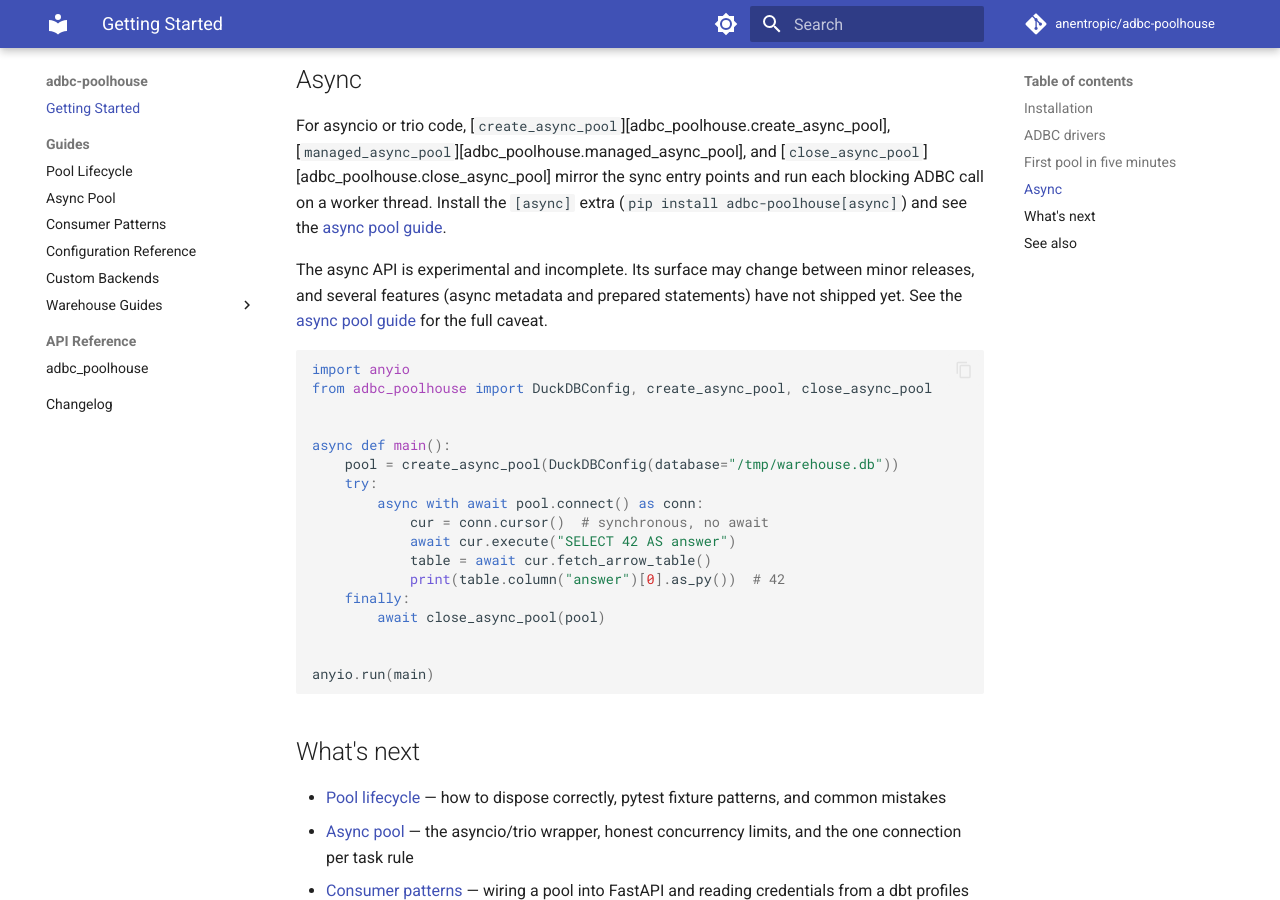
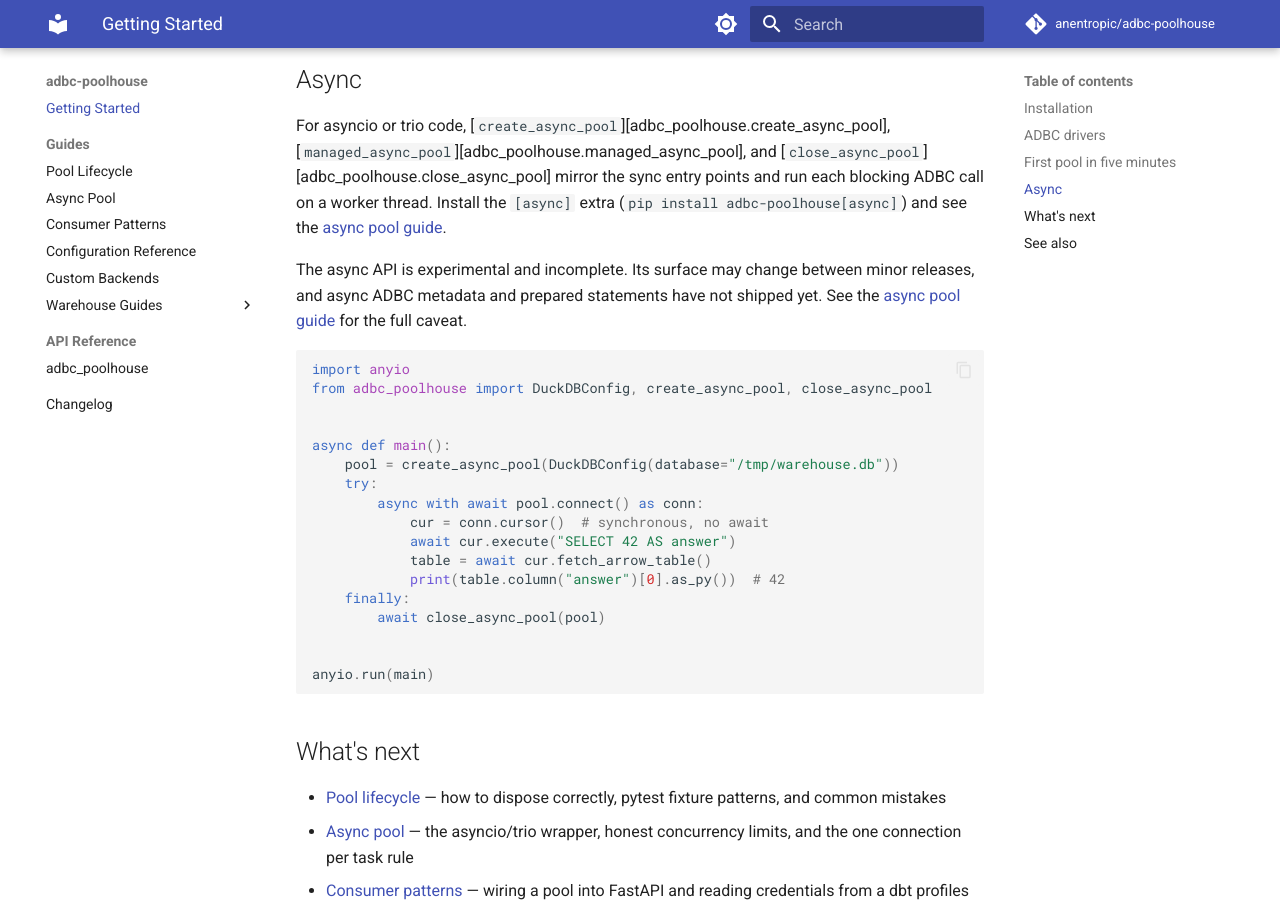
Before and after one commit to anentropic/adbc-poolhouse, an MkDocs documentation site: the page built from docs/src/index.md, in a window 1280 px wide and 900 px high, scrolled down 2163 px. Built offline with MkDocs 1.6.1 and Material for MkDocs 9.7.7, drawn with Linux system fonts in a browser that asks for light colours; comment, search, counter and statistics services are not loaded.

Commit message:
docs(33-01): humanize index.md async availability paragraph (DOCS-04)
- Drop the vague 'several features (...)' quantifier and parenthetical
- Name the two deferred surfaces directly, matching async.md's experimental block
- Removes the rule-of-three list; no em-dash, no AI-vocabulary tells

````diff
--- a/docs/src/index.md
+++ b/docs/src/index.md
@@ -68,7 +68,7 @@
 
 For asyncio or trio code, [`create_async_pool`][adbc_poolhouse.create_async_pool], [`managed_async_pool`][adbc_poolhouse.managed_async_pool], and [`close_async_pool`][adbc_poolhouse.close_async_pool] mirror the sync entry points and run each blocking ADBC call on a worker thread. Install the `[async]` extra (`pip install adbc-poolhouse[async]`) and see the [async pool guide](guides/async.md).
 
-The async API is experimental and incomplete. Its surface may change between minor releases, and several features (async metadata and prepared statements) have not shipped yet. See the [async pool guide](guides/async.md) for the full caveat.
+The async API is experimental and incomplete. Its surface may change between minor releases, and async ADBC metadata and prepared statements have not shipped yet. See the [async pool guide](guides/async.md) for the full caveat.
 
 ```python
 import anyio
````
